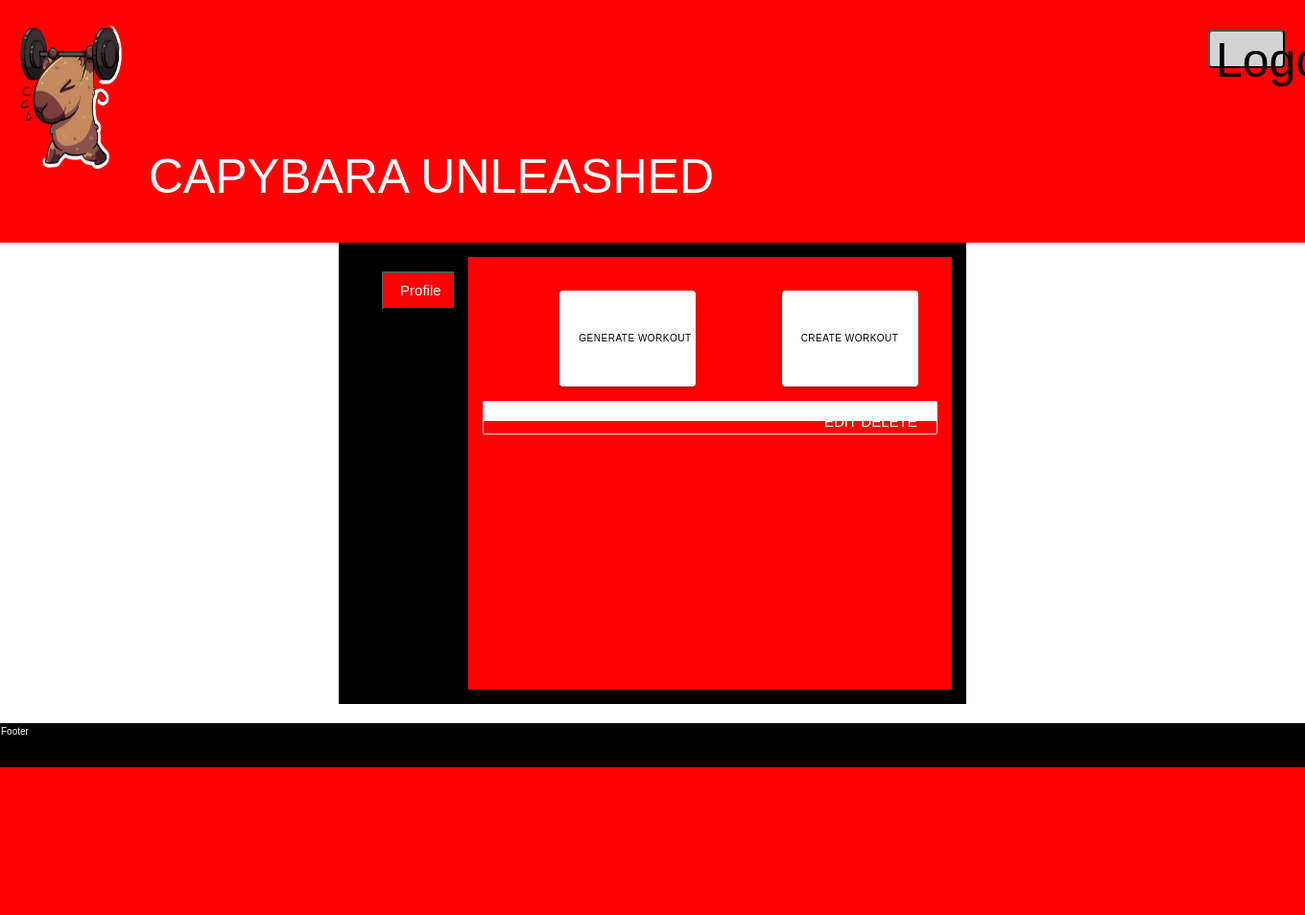
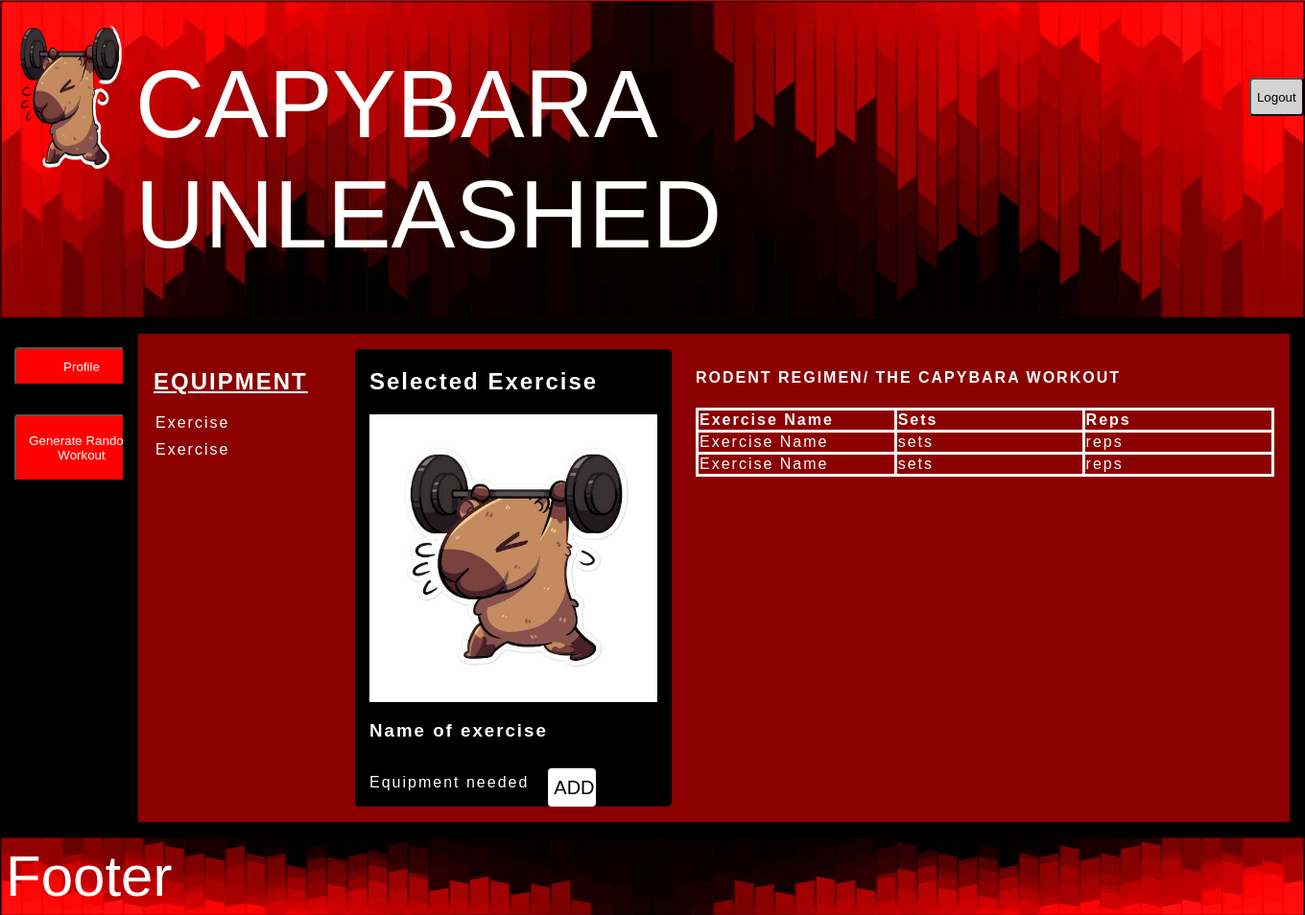
Before and after one commit to CapyFanatics/WorkingCapybara, a Flask app: page / in a window 1360 px wide; the page is wider, and only the part inside the window is pictured. Shown: that part at 96% size. Before the commit the page ends 800 px from the top of that part, so only its background shows below. Run offline with Flask 3, Linux system fonts and the light colour scheme.

Commit message:
Template update

```diff
--- a/App/templates/equipment.html
+++ b/App/templates/equipment.html
@@ -343,8 +343,8 @@
               <form  method="GET" action="/app/<int:equip_id>" >
                 <ul>
 
-                  <li><a href="/app/{{equip.id}}" id="{{equip.id}}" class="collection-item">Exercise</a></li>
-                  <li><a href="/app/{{equip.id}}" id="{{equip.id}}" class="collection-item">Exercise</a></li>
+                  <li><a href="/app/equipment.id" id="equipment.id" class="collection-item">Exercise</a></li>
+                  <li><a href="/app/equipment.id" id="equipment.id" class="collection-item">Exercise</a></li>
                 </ul>
               </form>
 
@@ -375,17 +375,17 @@
                             </div>
 
                             <!---<div class="row">
-                              <p>Exercise 2: {{selected_exercise.type2}}</p>
+                              <p>Exercise 2: selected_exercise.type2</p>
                               <input class="btn green  " type="submit" id="addBtn" value="ADD" />
                             </div>
 
                             <div class="row">
-                              <p>Exercise 3: {{selected_exercise.type3}}</p>
+                              <p>Exercise 3: selected_exercise.type3</p>
                               <input class="btn green  " type="submit" id="addBtn" value="ADD" />
                             </div>-->
 
                             <div class="modal" id="add-modal" style="opacity: 1; top:20%; transform: scaleX(1) scaleY(1); z-index:100">
-                              <form name="addForm" id="addExer" method="POST" action="/add-exercise/{{execise.id}}">
+                              <form name="addForm" id="addExer" method="POST" action="/add-exercise/exercise.id">
                                 <div class="add-modal-content">
                                   <div id="modal-header">
                                     <span class="add-modal-title"><h5>Add Exercise</h5></span>
@@ -393,9 +393,9 @@
 
                                   </div>
                                   <div class="input-field">
-                                    <input type="text-sets" name="Sets" id={{exercise.sets}} class="materialize-textarea">
+                                    <input type="text-sets" name="Sets" id=exercise.sets class="materialize-textarea">
                                     <label for="text-sets"> Sets</label>
-                                    <input type="text-reps" name="Reps" id={{exercise.reps}}  class="materialize-textarea">
+                                    <input type="text-reps" name="Reps" id=exercise.reps  class="materialize-textarea">
                                     <label for="text-reps"> Reps</label>
                                   </div>
                                 </div>
@@ -426,13 +426,13 @@
             <tbody>
               <tr>
                 <td>Exercise Name</td>
-                <td> {{sets}} </td>
-                <td> {{reps}} </td>
+                <td> sets </td>
+                <td> reps </td>
                </tr>
                <tr>
                 <td>Exercise Name</td>
-                <td> {{sets}} </td>
-                <td> {{reps}} </td>
+                <td> sets </td>
+                <td> reps </td>
                </tr>
               </tbody>
 
--- a/App/templates/index.html
+++ b/App/templates/index.html
@@ -1,4 +1,4 @@
-{% extends "layout.html" %}
+{% extends "equipment.html" %}
 {% block title %}CAPYBARA UNLEASHED Home Page{% endblock %}
 {% block page %}CAPYBARA UNLEASHED {% endblock %}
 
```
